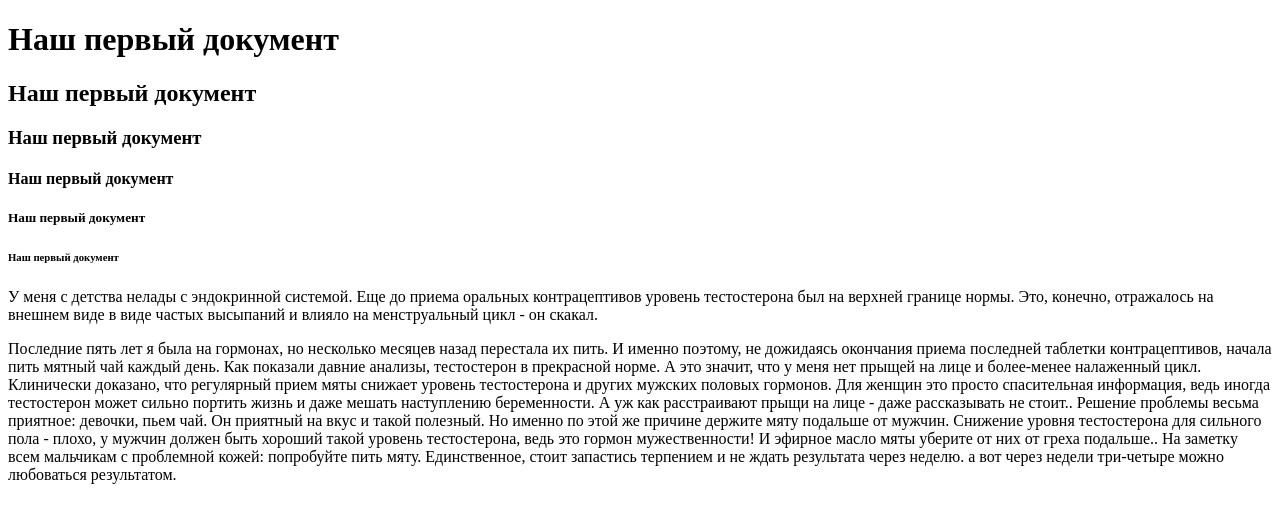
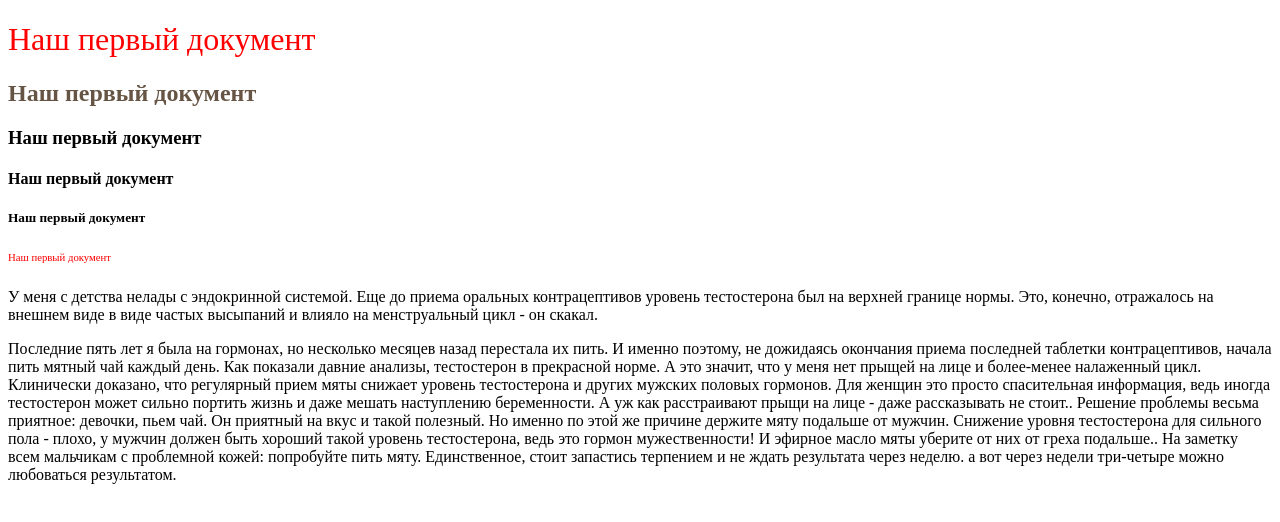
Before and after one commit to NailShakirov/MyFirstSite, a plain HTML site: page index.html in a window 1280 px wide. Drawn offline with Linux system fonts and the light colour scheme.

Commit message:
добавление файла CSS

```diff
--- a/index.html
+++ b/index.html
@@ -5,8 +5,14 @@
 		<title>Наш первый сайт</title> <!--это коммент; title нужен для отображения названия вкладки-->
 	</head>
 	<body>
+		<style >
+		h1,h6 {
+			color:red;
+			font-weight:unset;
+		}
+		</style>
 		<h1>Наш первый документ</h1>
-		<h2>Наш первый документ</h2>
+		<h2 style="color:#654">Наш первый документ</h2>
 		<h3>Наш первый документ</h3>
 		<h4>Наш первый документ</h4>
 		<h5>Наш первый документ</h5>
```
Also changed, not shown: style.css (added).
